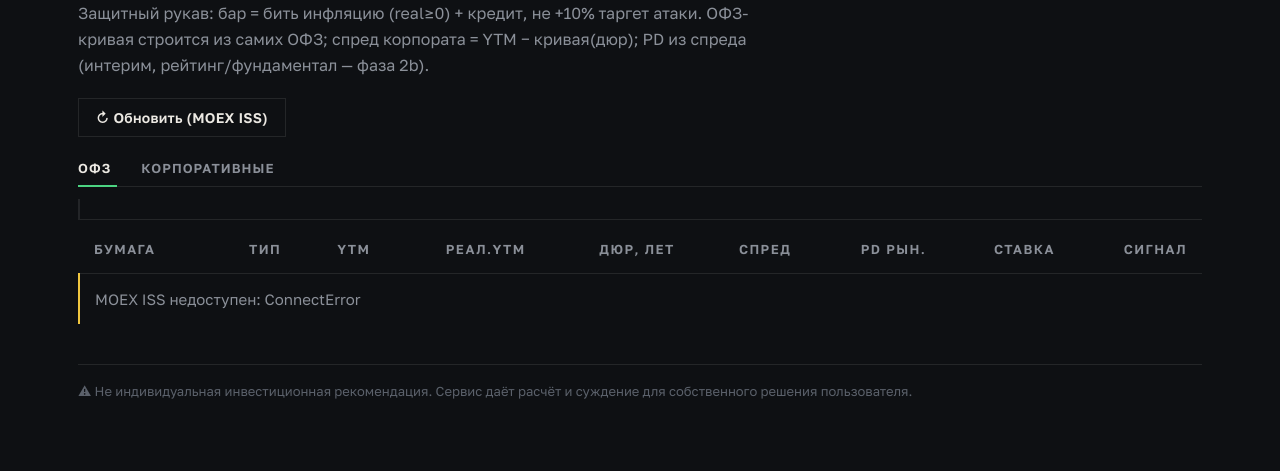
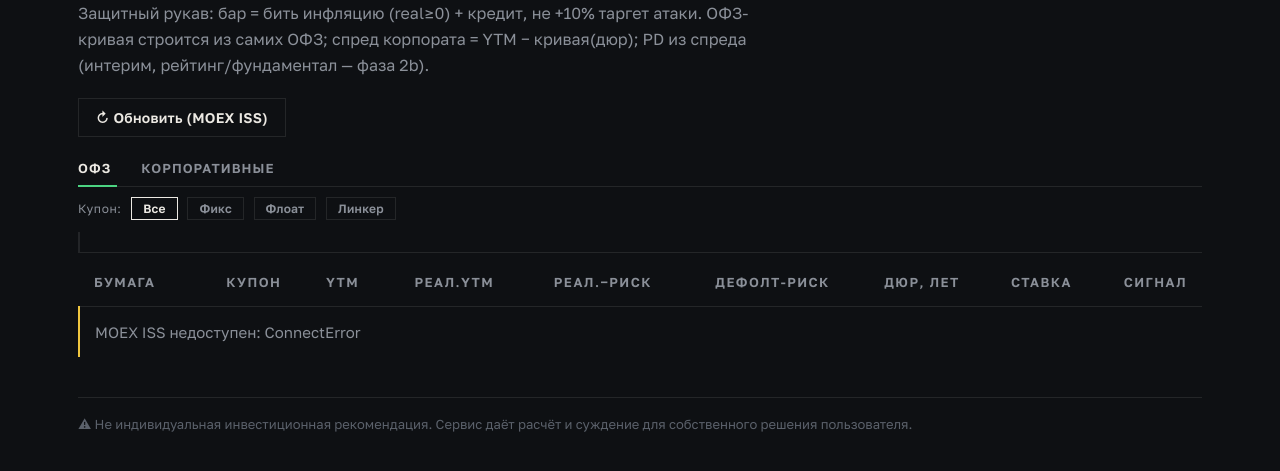
Before and after one commit to AlexDogaev/stock-valuation, a FastAPI app: page /bonds in a window 1280 px wide. Shown: the part 180-651 px from the top of the page. Run offline with FastAPI, Linux system fonts and the light colour scheme; data comes from the database, SQL or seed files in the repository; data that the repository does not hold is empty.

Commit message:
feat(bonds): тип купона (Фикс/Флоат/Линкер) + фильтр + дефолт-риск % + доходность с уч. риска
По запросу: (1) тип купона рядом с выпуском + фильтр Фикс/Флоат/Линкер; (2) колонка дефолт-риска (%);
(3) доходность с учётом риска дефолта.
- moex_bonds.classify_coupon из MOEX BONDTYPE (Флоатер→Флоат, индексируемый→Линкер, фикс/аморт→Фикс);
  структурные/конвертируемые/валютные исключены из скринера (CLASSIC).
- engine: колонка risk_adj_yield = real_YTM − PD×LGD (ожид. кредитные потери); дефолт-риск = pd; сортировка
  по риск-скорр. доходности. ПОПУТНЫЕ ФИКСЫ КОРРЕКТНОСТИ: floater теперь инвертирует ставочный сигнал
  (был хардкод fixed); у ЛИНКЕРА YTM уже реальный → НЕ вычитаем инфляцию (52002 real 9.8%, не −4.2);
  ОФЗ-кривая строится только из ФИКС ОФЗ.
- bonds.html: колонка «Купон», фильтр Все/Фикс/Флоат/Линкер (в каждой вкладке), колонки «Реал.−риск» и
  «Дефолт-риск», сортировка по риск-скорр.
Проверено: линкеры топ риск-скорр (real +7-10%), фильтр Линкер→4 бумаги. 134 pytest.

Co-Authored-By: Claude Opus 4.8 <noreply@anthropic.com>

```diff
--- a/app/data/moex_bonds.py
+++ b/app/data/moex_bonds.py
@@ -15,6 +15,19 @@ from app.config import MOEX_BASE
 OFZ_BOARD = "TQOB"    # ОФЗ
 CORP_BOARD = "TQCB"   # корпоративные
 RUB = {"SUR", "RUB"}
+CLASSIC = {"Фикс", "Флоат", "Линкер"}   # классические бонды (структурные/конверт. — вне скринера)
+
+
+def classify_coupon(bondtype: str | None) -> str:
+    """Тип купона из MOEX BONDTYPE → Фикс | Флоат | Линкер | Прочее."""
+    bt = (bondtype or "").lower()
+    if "флоат" in bt:
+        return "Флоат"
+    if "линкер" in bt or "индексир" in bt:
+        return "Линкер"
+    if "фикс" in bt or "аморт" in bt or "дисконт" in bt:
+        return "Фикс"
+    return "Прочее"   # структурные/конвертируемые/валютные — не классический бонд
 _CACHE_TTL = 15 * 60
 _cache: dict[str, tuple[float, list[dict]]] = {}
 
@@ -49,6 +62,7 @@ def fetch_bonds(board: str) -> list[dict]:
             "ytm": eff_ytm / 100.0, "duration_years": round(dur_days / 365.0, 2),
             "coupon_pct": s[sc["COUPONPERCENT"]], "matdate": s[sc["MATDATE"]],
             "offer": offer or None, "num_trades": (m[mc["NUMTRADES"]] if m else 0) or 0,
+            "coupon_type": classify_coupon(s[sc["BONDTYPE"]]),
         })
     _cache[board] = (time.time(), out)
     return out
--- a/app/web/templates/bonds.html
+++ b/app/web/templates/bonds.html
@@ -14,6 +14,11 @@
   .btab:hover { color: var(--ink); }
   .btab.on { color: var(--ink); border-bottom-color: var(--buy); }
   .btab .cnt { color: var(--faint); font-size: 12px; margin-left: 6px; }
+  .cfilter { margin: 10px 0 0; font-size: 12px; color: var(--muted); letter-spacing: .05em; }
+  .cbtn { background: none; border: 1px solid var(--hair); color: var(--muted); font-family: inherit;
+    font-size: 12px; padding: 3px 11px; margin-left: 6px; cursor: pointer; border-radius: 0; transition: color .15s, border-color .15s; }
+  .cbtn:hover { color: var(--ink); }
+  .cbtn.on { color: var(--ink); border-color: var(--ink); }
 </style>
 {% endblock %}
 {% block content %}
@@ -29,12 +34,20 @@
   <button class="btab on" data-tab="ОФЗ" type="button">ОФЗ <span class="cnt" id="cnt-ofz"></span></button>
   <button class="btab" data-tab="Корп" type="button">Корпоративные <span class="cnt" id="cnt-corp"></span></button>
 </div>
+<div class="cfilter">Купон:
+  <button class="cbtn on" data-ct="Все" type="button">Все</button>
+  <button class="cbtn" data-ct="Фикс" type="button">Фикс</button>
+  <button class="cbtn" data-ct="Флоат" type="button">Флоат</button>
+  <button class="cbtn" data-ct="Линкер" type="button">Линкер</button>
+</div>
 <div id="bbanner" class="sub" style="margin:12px 0 0;padding:10px 14px;border-left:2px solid var(--hair);line-height:1.6"></div>
 <div class="panel" style="padding:0;overflow:hidden">
   <table id="btbl">
     <thead><tr>
-      <th>Бумага</th><th>Тип</th><th>YTM</th><th>Реал.YTM</th><th>Дюр, лет</th>
-      <th>Спред</th><th>PD рын.</th><th>Ставка</th><th>Сигнал</th>
+      <th>Бумага</th><th>Купон</th><th>YTM</th><th>Реал.YTM</th>
+      <th title="реальная доходность за вычетом ожидаемых кредитных потерь PD×LGD">Реал.−риск</th>
+      <th title="вероятность дефолта (из рыночного спреда; интерим)">Дефолт-риск</th>
+      <th>Дюр, лет</th><th>Ставка</th><th>Сигнал</th>
     </tr></thead>
     <tbody id="brows"><tr><td colspan="9" class="muted">Загрузка с MOEX ISS…</td></tr></tbody>
   </table>
@@ -44,32 +57,33 @@
 {% block scripts %}
 <script>
 function bondRow(b) {
-  const sp = b.spread != null ? pctSigned(b.spread) : "—";
   const pd = b.pd != null ? pct(b.pd) : "—";
   const cred = b.credit_ok ? "" : ' <span class="nocred">кредит ✗</span>';
+  const off = b.offer ? ' <span class="muted" title="оферта — yield-to-put">оф</span>' : '';
   return `<tr>
-    <td>${b.name}${cred}</td>
-    <td><span class="btype ${b.type==='ОФЗ'?'ofz':''}">${b.type}</span></td>
+    <td>${b.name}${off}${cred}</td>
+    <td><span class="btype ${b.coupon_type==='Линкер'?'ofz':''}">${b.coupon_type||'—'}</span></td>
     <td class="num">${pct(b.ytm)}</td>
     <td class="num">${pctSigned(b.real_ytm)}</td>
-    <td class="num">${num(b.duration_years,1)}${b.offer?' <span class="muted" title="оферта — yield-to-put">оф</span>':''}</td>
-    <td class="num">${sp}</td>
+    <td class="num"><b>${pctSigned(b.risk_adj_yield)}</b></td>
     <td class="num">${pd}</td>
+    <td class="num">${num(b.duration_years,1)}</td>
     <td class="num"><span class="muted">${b.rate_signal}</span></td>
     <td>${sigBadge(b.signal)}</td>`;
 }
-let BDATA = null, TAB = "ОФЗ";
+let BDATA = null, TAB = "ОФЗ", CTYPE = "Все";
 function renderTab() {
   const rows = document.getElementById("brows");
   if (!BDATA) return;
   if (BDATA.error) { rows.innerHTML = `<tr><td colspan="9" class="warn">${BDATA.error}</td></tr>`; return; }
-  const list = BDATA.bonds.filter(b => b.type === TAB);
+  let list = BDATA.bonds.filter(b => b.type === TAB);
+  if (CTYPE !== "Все") list = list.filter(b => b.coupon_type === CTYPE);
   rows.innerHTML = list.length ? list.map(bondRow).join("")
                               : `<tr><td colspan="9" class="muted">Нет бумаг.</td></tr>`;
   const buy = list.filter(b => b.signal === "ПОКУПАЙ").length;
   document.getElementById("bmeta").textContent =
-    `${TAB === "ОФЗ" ? "ОФЗ" : "Корпоративные"}: ${list.length} бумаг, ${buy} ПОКУПАЙ.`
-    + (TAB === "Корп" ? " PD junk-cap 10% (интерим); рейтинг/фундаментал — фаза 2b." : "");
+    `${TAB === "ОФЗ" ? "ОФЗ" : "Корпоративные"}${CTYPE !== "Все" ? " · " + CTYPE : ""}: ${list.length} бумаг, ${buy} ПОКУПАЙ.`
+    + (TAB === "Корп" ? " Дефолт-риск из рыночного спреда (интерим); рейтинг/фундаментал — фаза 2b." : "");
 }
 function setTab(t) {
   TAB = t;
@@ -77,6 +91,11 @@ function setTab(t) {
   renderTab();
 }
 document.querySelectorAll(".btab").forEach(b => b.addEventListener("click", () => setTab(b.dataset.tab)));
+document.querySelectorAll(".cbtn").forEach(b => b.addEventListener("click", () => {
+  CTYPE = b.dataset.ct;
+  document.querySelectorAll(".cbtn").forEach(x => x.classList.toggle("on", x.dataset.ct === CTYPE));
+  renderTab();
+}));
 
 async function loadBonds() {
   document.getElementById("brows").innerHTML = `<tr><td colspan="9" class="muted">Загрузка с MOEX ISS…</td></tr>`;
```
Also changed, not shown: app/core/engine.py (+22 -12 lines).
